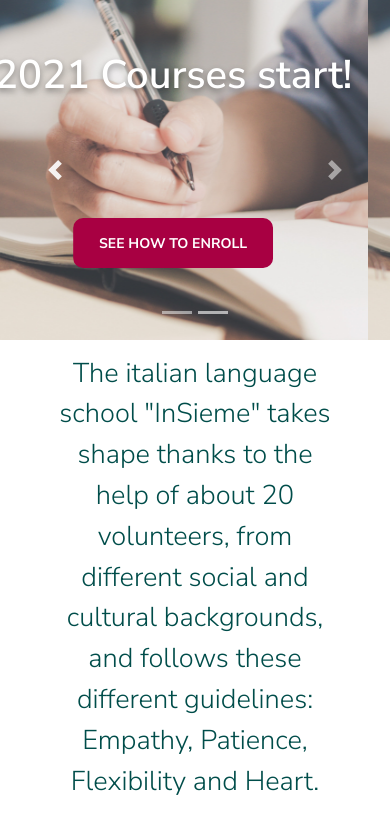
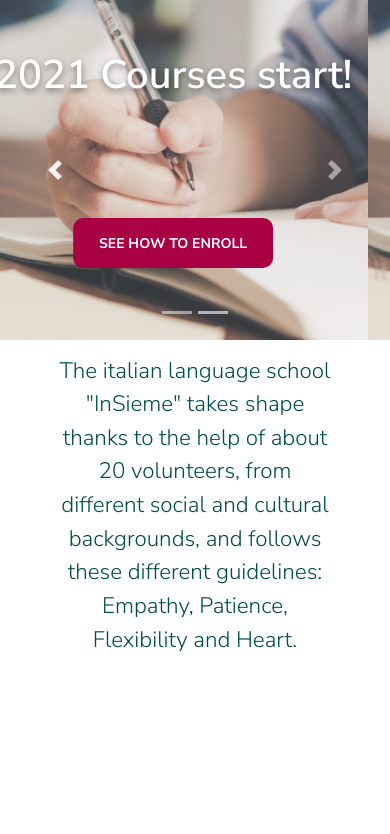
Before and after one commit to lawfriends/LAN_Hypermedia, a website: page public/index.html in a window 390 px wide. Drawn offline with nearby package versions, Linux system fonts and the light colour scheme.

Commit message:
Added smaller font size for id main
Smaller font display of "main" for smaller viewports (700px and under)

```diff
--- a/public/assets/css/style.css
+++ b/public/assets/css/style.css
@@ -138,4 +138,7 @@ p.squote{
         font-size: 2.5em;
         margin-top: 45px;
     }
+    #main {
+    font-size: 1.4em;
+	}
 }
```
